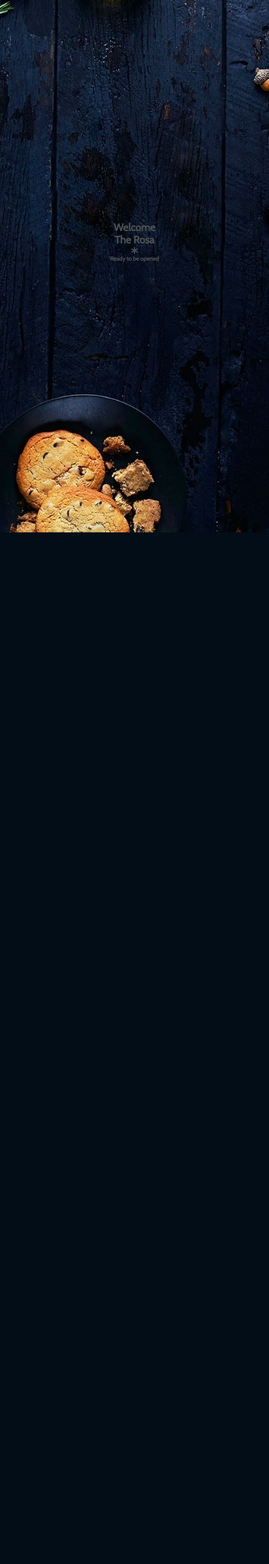
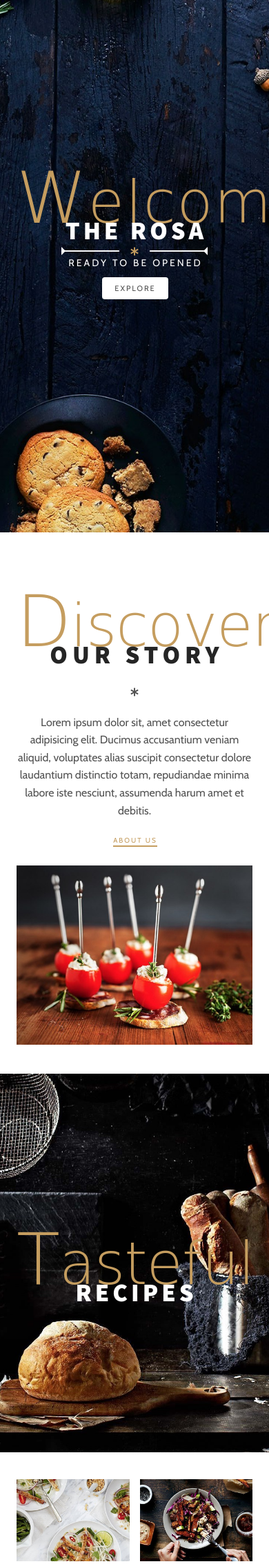
Before and after one commit to TMontenegro/the-rosa, a PHP site: page / in a window 390 px wide; the page is wider, and only the part inside the window is pictured. Shown: the part 72-2340 px from the top of that part at 69% size. Before the commit the page ends 844 px from the top of that part, so only its background shows below. Run offline with PHP 8.4, Linux system fonts and the light colour scheme; some libraries are stand-ins or nearby versions; some web fonts are replaced.

Commit message:
mobile-first finished

```diff
--- a/index.html
+++ b/index.html
@@ -28,7 +28,7 @@
             <i class="fas fa-times"></i>
           </div>
           <a href="index.html" class="logo">
-                    <img src="images/logo-rosa.png" alt="logo">
+            <img src="images/logo-rosa.png" alt="logo" />
           </a>
           <ul class="nav-list">
             <li class="nav-item">
@@ -56,8 +56,7 @@
     <!-- Header ends -->
     <section class="hero" id="hero">
       <div class="container">
-            <h1 class="sub-headline">
-                <span class="first-letter">W</span>elcome
+        <h2 class="sub-headline"><span class="first-letter">W</span>elcome</h2>
         <h1 class="headline">The Rosa</h1>
         <div class="headline-description">
           <div class="separator">
@@ -67,13 +66,186 @@
           </div>
           <div class="single-animation">
             <h5>Ready to be opened</h5>
-                        <a href="#" class="btn cta-btn"></a>
+            <a href="#" class="btn cta-btn">Explore</a>
           </div>
         </div>
-            </h1>
       </div>
     </section>
     <!-- Hero ends -->
+    <section class="discover-our-story">
+      <div class="container">
+        <div class="restaurant-info">
+          <div class="restaurant-description padding-right animate-left">
+            <div class="global-headline">
+              <h2 class="sub-headline">
+                <span class="first-letter">D</span>iscover
+              </h2>
+              <h1 class="headline headline-dark">Our story</h1>
+              <div class="asterisk"><i class="fas fa-asterisk"></i></div>
+            </div>
+            <p>
+              Lorem ipsum dolor sit, amet consectetur adipisicing elit. Ducimus
+              accusantium veniam aliquid, voluptates alias suscipit consectetur
+              dolore laudantium distinctio totam, repudiandae minima labore iste
+              nesciunt, assumenda harum amet et debitis.
+            </p>
+            <a href="#" class="btn body-btn">About us</a>
+          </div>
+          <div class="restaurant-info-img animate-right">
+            <img src="images/our-story-1.jpg" alt="our-story" />
+          </div>
+        </div>
+      </div>
+    </section>
+    <!-- Discover our story ends -->
+    <section class="tasteful-recipes between">
+      <div class="container">
+        <div class="global-headline">
+          <div class="animate-top">
+            <h2 class="sub-headline">
+              <span class="first-letter">T</span>asteful
+            </h2>
+          </div>
+          <div class="animate-bottom">
+            <h1 class="headline">Recipes</h1>
+          </div>
+        </div>
+      </div>
+    </section>
+    <!-- Tasteful recipes ends -->
+    <section class="discover-our-menu">
+      <div class="container">
+        <div class="restaurant-info">
+          <div class="image-group padding-right animate-left">
+            <img src="images/menu-group-1.jpg" alt="menu-group-1" />
+            <img src="images/menu-group-2.jpg" alt="menu-group-2" />
+            <img src="images/menu-group-3.jpg" alt="menu-group-3" />
+            <img src="images/menu-group-4.jpg" alt="menu-group-4" />
+          </div>
+          <div class="restaurant-description animate-right">
+            <div class="global-headline">
+              <h2 class="sub-headline">
+                <span class="first-letter">D</span>iscover
+              </h2>
+              <h1 class="headline headline-dark">Menu</h1>
+              <div class="asterisk"><i class="fas fa-asterisk"></i></div>
+            </div>
+            <p>
+              Lorem ipsum dolor sit, amet consectetur adipisicing elit. Ducimus
+              accusantium veniam aliquid, voluptates alias suscipit consectetur
+              dolore laudantium distinctio totam, repudiandae minima labore iste
+              nesciunt, assumenda harum amet et debitis.
+            </p>
+            <a href="#" class="btn body-btn">View the full menu</a>
+          </div>
+        </div>
+      </div>
+    </section>
+    <!-- Discover our menu ends -->
+    <section class="perfect-blend between">
+      <div class="container">
+        <div class="global-headline">
+          <div class="animate-top">
+            <h2 class="sub-headline">
+              <span class="first-letter">T</span>he perfect
+            </h2>
+          </div>
+          <div class="animate-bottom">
+            <h1 class="headline">Blend</h1>
+          </div>
+        </div>
+      </div>
+    </section>
+    <!-- The perfect blend ends  -->
+    <section class="culinary-delight">
+      <div class="container">
+        <div class="restaurant-info">
+          <div class="restaurant-description padding-right animate-left">
+            <div class="global-headline">
+              <h2 class="sub-headline">
+                <span class="first-letter">C</span>ulinary
+              </h2>
+              <h1 class="headline headline-dark">Delight</h1>
+              <div class="asterisk"><i class="fas fa-asterisk"></i></div>
+            </div>
+            <p>
+              Lorem ipsum dolor sit, amet consectetur adipisicing elit. Ducimus
+              accusantium veniam aliquid, voluptates alias suscipit consectetur
+              dolore laudantium distinctio totam, repudiandae minima labore iste
+              nesciunt, assumenda harum amet et debitis.
+            </p>
+            <a href="#" class="btn body-btn">Make a reservation</a>
+          </div>
+          <div class="image-group">
+            <img
+              class="animate-top"
+              src="images/delight-group-1.jpg"
+              alt="delight-group-1"
+            />
+            <img
+              class="animate-bottom"
+              src="images/delight-group-2.jpg"
+              alt="delight-group-2"
+            />
+          </div>
+        </div>
+      </div>
+    </section>
+    <!-- Culinary delight ends -->
+    <footer>
+      <div class="container">
+        <div class="back-to-top">
+          <a href="#hero"><i class="fas fa-chevron-up"></i></a>
+        </div>
+        <div class="footer-content">
+          <div class="footer-content-about animate-up">
+            <h4>About Rosa</h4>
+            <div class="asterisk"><i class="fas fa-asterisk"></i></div>
+            <p>
+              Lorem ipsum dolor sit amet consectetur adipisicing elit. Magni
+              soluta vel qui adipisci iusto vitae, tenetur tempora quia
+              necessitatibus et dolorem optio perferendis dolor velit. Expedita
+              cum deserunt repudiandae minus.
+            </p>
+          </div>
+          <div class="footer-content-divider animate-bottom">
+            <div class="social-media">
+              <h4>Follow along</h4>
+              <ul class="social-icons">
+                <li>
+                  <a href="#"><i class="fab fa-twitter"></i></a>
+                </li>
+                <li>
+                  <a href="#"><i class="fab fa-facebook-square"></i></a>
+                </li>
+                <li>
+                  <a href="#"><i class="fab fa-pinterest"></i></a>
+                </li>
+                <li>
+                  <a href="#"><i class="fab fa-linkedin-in"></i></a>
+                </li>
+                <li>
+                  <a href="#"><i class="fab fa-tripadvisor"></i></a>
+                </li>
+              </ul>
+            </div>
+            <div class="newsletter-container">
+              <h4>Newsletter</h4>
+              <form action="" class="newsletter-form">
+                <input
+                  type="text"
+                  class="newsletter-input"
+                  placeholder="Your e-mail adress"
+                />
+                <button class="newsletter-btn" type="submit">
+                  <i class="fas fa-envelope"></i>
+                </button>
+              </form>
+            </div>
+          </div>
+        </div>
+      </div>
+    </footer>
     <script src="index.js"></script>
   </body>
 </html>
--- a/style.css
+++ b/style.css
@@ -1,4 +1,4 @@
-@import url('https://fonts.googleapis.com/css?family=Cabin|Herr+Von+Muellerhoff|Source+Sans+Pro:400,900&display=swap');
+@import url("https://fonts.googleapis.com/css?family=Cabin|Herr+Von+Muellerhoff|Source+Sans+Pro:400,900&display=swap");
 /*Global styles*/
 *,
 *::before,
@@ -9,9 +9,9 @@
 }
 
 :root {
-  --main-font: 'Source Sans Pro', sans-serif;
-  --secondary-font: 'Herr Von Muellerhoff', cursive;
-  --body-font: 'Cabin', sans-serif;
+  --main-font: "Source Sans Pro", sans-serif;
+  --secondary-font: "Herr Von Muellerhoff", cursive;
+  --body-font: "Cabin", sans-serif;
   --main-font-color-dark: #252525;
   --secondary-font-color: #c59d5f;
   --body-font-color: #515151;
@@ -99,7 +99,7 @@ header {
 }
 
 .nav::before {
-  content: '';
+  content: "";
   position: fixed;
   top: 0;
   left: 0;
@@ -152,9 +152,304 @@ header {
 .hero {
   width: 100%;
   height: 100vh;
-  background: url('images/hero.jpg') center no-repeat;
+  background: url("images/hero.jpg") center no-repeat;
   background-size: cover;
   display: flex;
   align-items: center;
   text-align: center;
 }
+
+.sub-headline {
+  font-size: 8.5rem;
+  font-family: var(--secondary-font);
+  color: var(--secondary-font-color);
+  font-weight: 100;
+  line-height: 0.4;
+  letter-spacing: 2px;
+}
+
+.first-letter {
+  text-transform: uppercase;
+  font-size: 10.3rem;
+}
+
+.headline {
+  color: #fff;
+  font-size: 3.7rem;
+  font-family: var(--main-font);
+  text-transform: uppercase;
+  font-weight: 900;
+  letter-spacing: 0.5rem;
+  margin-right: -0.5rem;
+}
+
+.separator {
+  display: flex;
+  align-items: center;
+  justify-content: center;
+}
+
+.line {
+  width: 100%;
+  max-width: 8.4rem;
+  height: 0.25rem;
+  background-color: #fff;
+  position: relative;
+}
+
+.line-right::before,
+.line-left::before {
+  content: "";
+  position: absolute;
+  top: 50%;
+  transform: translateY(-50%);
+  border: 0.6rem solid transparent;
+}
+
+.line-right::before {
+  border-right-color: #fff;
+  right: 0;
+}
+
+.line-left::before {
+  border-left-color: #fff;
+  left: 0;
+}
+
+.asterisk {
+  font-size: 1.2rem;
+  color: var(--secondary-font-color);
+  margin: 0 1.6rem;
+}
+
+.headline-description h5 {
+  color: #fff;
+  font-size: 1.4rem;
+  font-weight: 100;
+  text-transform: uppercase;
+  margin-bottom: 1.2rem;
+  letter-spacing: 3px;
+  margin-right: -3px;
+}
+
+.btn {
+  display: inline-block;
+  text-transform: uppercase;
+  letter-spacing: 2px;
+  margin-right: -2px;
+}
+
+.cta-btn {
+  font-size: 1.1rem;
+  background-color: #fff;
+  padding: 0.9rem 1.8rem;
+  color: var(--body-font-color);
+  border-radius: 0.4rem;
+  transition: backgroung-color 0.5s;
+}
+
+.cta-btn:hover,
+.cta-btn:focus {
+  color: #fff;
+  background-color: var(--secondary-font-color);
+}
+
+/* Discover our story */
+.global-headline {
+  text-align: center;
+  margin-top: 3.9rem;
+}
+
+.discover-our-story .global-headline {
+  margin-top: 6.9rem;
+}
+
+.global-headline .asterisk {
+  color: var(--body-font-color);
+  margin: 2.4rem 0;
+}
+
+.headline-dark {
+  color: var(--main-font-color-dark);
+  letter-spacing: 0.7rem;
+  margin-right: -0.7rem;
+}
+
+.global-headline .sub-headline {
+  letter-spacing: -1px;
+  line-height: 0.42;
+}
+
+.restaurant-info {
+  text-align: center;
+}
+
+.restaurant-description {
+  margin-bottom: 3rem;
+}
+
+.restaurant-description p {
+  line-height: 1.6;
+  margin-bottom: 2.4rem;
+}
+
+.body-btn {
+  font-weight: 1.5rem;
+  color: var(--secondary-font-color);
+  position: relative;
+  transition: color 0.5s;
+}
+
+.body-btn::before {
+  content: "";
+  position: absolute;
+  left: 0;
+  bottom: -3px;
+  width: 100%;
+  height: 2px;
+  background-color: var(--secondary-font-color);
+  transition: background-color 0.5s;
+}
+
+.body-btn:hover,
+.body-btn:focus {
+  color: var(--main-font-color-dark);
+}
+
+.body-btn:hover::before,
+.body-btn:focus::before {
+  background-color: var(--main-font-color-dark);
+}
+
+/* Tasteful recipes */
+
+.tasteful-recipes {
+  background: url("images/tasteful-recipes.jpg") center no-repeat;
+  background-size: cover;
+}
+
+.between {
+  min-height: 65vh;
+  display: flex;
+  align-items: center;
+}
+
+/* Discover our menu */
+
+.image-group {
+  display: grid;
+  grid-template-columns: repeat(2, 1fr);
+  gap: 1.5rem;
+}
+
+.discover-our-menu .restaurant-description {
+  padding-top: 3rem;
+  margin-bottom: 0;
+}
+
+/* The perfect blend */
+
+.perfect-blend {
+  background: url("images/perfect-blend.jpg") center no-repeat;
+  background-size: cover;
+}
+
+/* Footer */
+
+footer {
+  padding: 7.9rem 0;
+  background-color: #121212;
+  color: #fff;
+  text-align: center;
+  position: relative;
+}
+
+.back-to-top {
+  width: 7rem;
+  height: 7rem;
+  background-color: #121212;
+  position: absolute;
+  top: -3rem;
+  left: 50%;
+  transform: translateX(-50%);
+  border-radius: 50%;
+}
+
+.back-to-top i {
+  display: block;
+  color: #fff;
+  font-size: 2rem;
+  padding: 2rem;
+}
+
+.footer-content {
+  /* overflow: hidden; */
+}
+
+.footer-content h4 {
+  font-size: 1.9rem;
+  text-transform: uppercase;
+  font-weight: 100;
+  letter-spacing: 3px;
+  margin-right: -3px;
+  margin-bottom: 3rem;
+}
+
+.footer-content .asterisk {
+  margin: 2.4rem 0;
+}
+
+.footer-content-about {
+  margin-bottom: 5.4rem;
+}
+
+.footer-content-about p {
+  line-height: 2;
+}
+
+.social-icons {
+  list-style: none;
+  margin-bottom: 5.4rem;
+  display: flex;
+  justify-content: center;
+}
+
+.social-icons i {
+  font-size: 2rem;
+  color: #fff;
+  padding: 0.8rem 2rem;
+  opacity: 0.5s;
+  transition: color 0.5s;
+}
+
+.social-icons i:hover,
+.social-icons i:focus {
+  color: var(--secondary-font-color);
+}
+
+.newsletter-form {
+  width: 100%;
+  position: relative;
+  display: flex;
+  justify-content: center;
+}
+
+.newsletter-input {
+  width: 100%;
+  max-width: 25rem;
+  padding: 1rem;
+  border-radius: 0.4rem;
+}
+
+.newsletter-btn {
+  background-color: transparent;
+  border: none;
+  color: var(--main-font-color-dark);
+  cursor: pointer;
+  font-size: 1.6rem;
+  padding: 1px 0.6rem;
+  position: absolute;
+  top: 50%;
+  transform: translateY(-50%);
+  margin-left: 10.5rem;
+}
```
Lines whose indentation alone changed are shown as unchanged.
